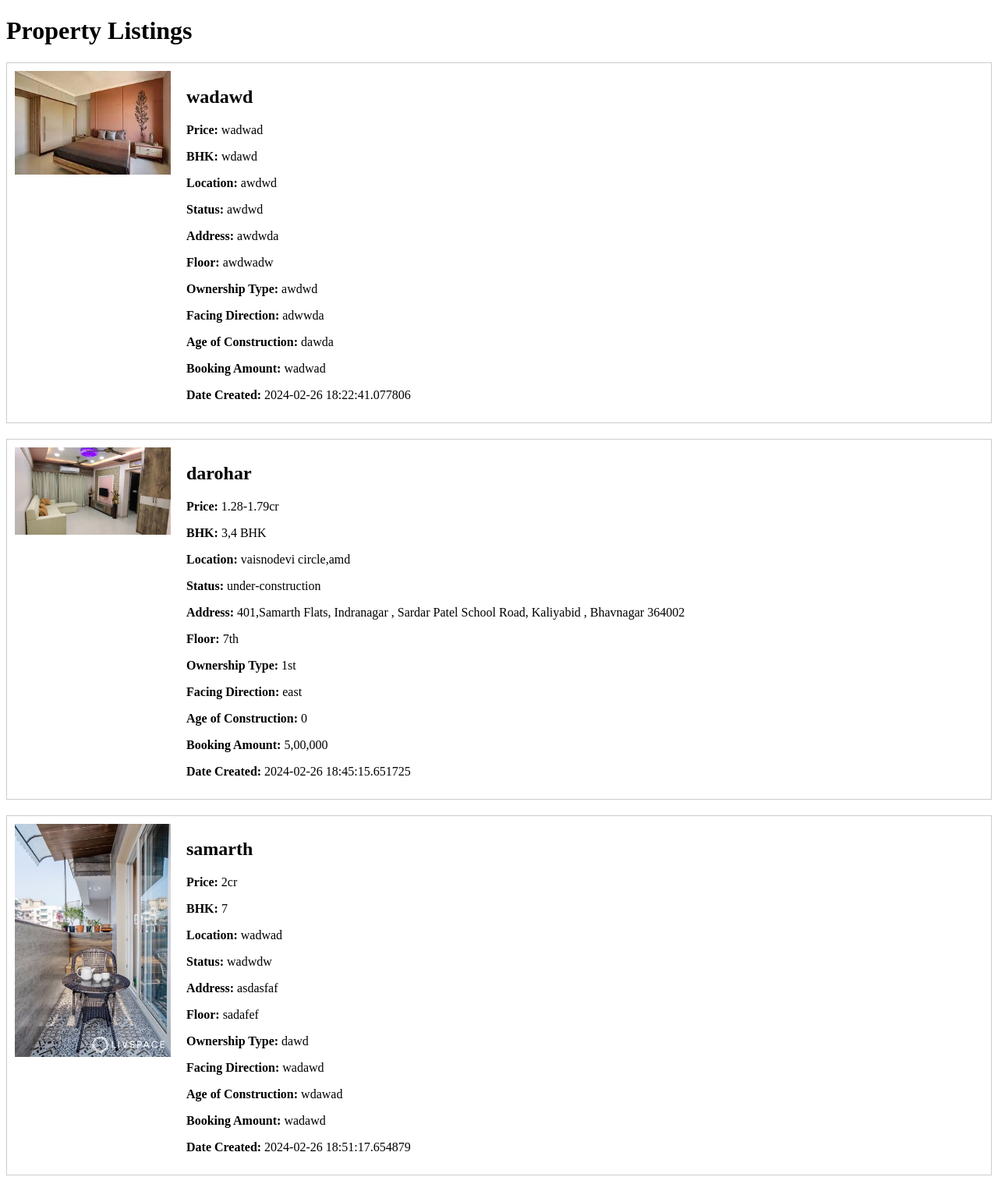
After one commit to meetoza1706/flask-web, a Flask app: page /property in a window 1280 px wide. The commit adds this page. Shown: the whole page at 78% size. Run offline with Flask 3, Linux system fonts and the light colour scheme.

Commit message:
feb 27 early morning

```diff
--- a/flask_web/main.py
+++ b/flask_web/main.py
@@ -1,11 +1,14 @@
 from flask import Flask, render_template, request, url_for, flash, redirect, session
 from flask_sqlalchemy import SQLAlchemy
-import datetime
+from datetime import datetime
 from werkzeug.security import generate_password_hash, check_password_hash
+import os
+from werkzeug.utils import secure_filename
 
 app = Flask(__name__)
 app.config['SQLALCHEMY_DATABASE_URI'] = 'sqlite:///data.db'
 app.config['SECRET_KEY'] = '1701'
+app.config['UPLOAD_FOLDER'] = 'static/uploads'
 app.config['WTF_CSRF_ENABLED'] = False
 db = SQLAlchemy(app)
 
@@ -13,15 +16,26 @@ class User(db.Model):
     id = db.Column(db.Integer, primary_key = True)
     username = db.Column(db.String(10), unique=True, nullable=False)
     password = db.Column(db.String(8), nullable=False)
-    # Data = db.relationship('Data', backref='user', lazy=True)
+    Data = db.relationship('Data', backref='user', lazy=True)
 
-# class Data(db.Model):
-#     id = db.Column(db.Integer, Primary_key=True)
-#     user_id = db.Column(db.Integer, db.Foreignkey('user.id'), Nullable=False)
-#     name =  db.Column(db.String(30), Nullable=False)
-#     price = db.Column(db.String(20), Nullable=False)
-#     image = db.Column(db.String(100), nullable=True)
-#     date_created = db.Column(db.DateTime, default=datetime.utcnow)
+
+class Data(db.Model):
+    id = db.Column(db.Integer, primary_key=True)
+    user_id = db.Column(db.Integer, db.ForeignKey('user.id'), nullable=False)
+    name = db.Column(db.String(30), nullable=False)
+    price = db.Column(db.String(20), nullable=False)
+    image = db.Column(db.String(100), nullable=True)
+    bhk = db.Column(db.String(6), nullable=True)
+    location = db.Column(db.String(100), nullable=True)
+    status = db.Column(db.String(50), nullable=True)
+    address = db.Column(db.String(600), nullable=True)
+    floor = db.Column(db.String(10), nullable=True)
+    ownership_type = db.Column(db.String(20), nullable=True)
+    facing_direction = db.Column(db.String(10), nullable=True)
+    age_of_construction = db.Column(db.String(10), nullable=True)
+    booking_amount = db.Column(db.String(20), nullable=True)
+    date_created = db.Column(db.DateTime, default=datetime.utcnow)
+
 
 @app.route('/')
 def home():
@@ -63,7 +77,7 @@ def login():
 
         if user and check_password_hash(user.password, password):
             session['logged_in'] = True
-            print("User logged in:", session['logged_in'])
+            session['user_id'] = user.id
             return redirect(url_for('home'))
         else:
             flash('Incorrect password or username', 'danger')
@@ -92,6 +106,46 @@ def contact_us():
         flash('You have not logged in yet', 'danger')
         return render_template('login.html')
 
+@app.route('/upload', methods=['POST', 'GET'])
+def upload():
+    if 'logged_in' in session and session['logged_in']:
+        if request.method == 'POST':
+
+            user_id = session.get('user_id')
+
+            name = request.form['name']
+            price = request.form['price']
+            image = request.files['image']
+            bhk = request.form['bhk']
+            location = request.form['location']
+            status = request.form['status']
+            address = request.form['address']
+            floor = request.form['floor']
+            ownership_type = request.form['ownership_type']
+            facing_direction = request.form['facing_direction']
+            age_of_construction = request.form['age_of_construction']
+            booking_amount = request.form['booking_amount']
+
+            filename = secure_filename(image.filename)
+            filepath = os.path.join(app.config['UPLOAD_FOLDER'], filename)
+            image.save(filepath)
+
+            new_data = Data(user_id=user_id, name=name, price=price, image=filename, bhk=bhk, location=location, status=status, address=address, floor=floor, ownership_type=ownership_type, facing_direction=facing_direction, age_of_construction=age_of_construction, booking_amount=booking_amount)
+
+            db.session.add(new_data)
+            db.session.commit()
+
+        return render_template('upload.html')
+    else:
+        flash('You have not logged in yet', 'danger')
+        return render_template('login.html')
+
+@app.route('/property', methods=['GET', 'POST'])
+def property():
+    property_data = Data.query.all()
+
+    return render_template('property.html', property_list=property_data)
+
 if __name__ == '__main__':
     with app.app_context():
         db.create_all()
--- a/flask_web/templates/Home.html
+++ b/flask_web/templates/Home.html
@@ -25,7 +25,7 @@
           <div class="navbar-container">
             <img src="{{ url_for('static', filename='icons/logo-verticle.png') }}" class="logo">
             <a class="nav_a_3" href="{{ url_for('home') }}"><p>Home</p></a>
-            <a href="test.html" class="nav_a_2"><p>Sell or Rent</p></a>
+            <a href="{{ url_for('upload') }}" class="nav_a_2"><p>Sell or Rent</p></a>
             <a href="{{ url_for('contact_us') }}" class="nav_a_1"><p>Contact Us</p></a>
             <form method="GET" action="{{ url_for('login') }}">
               <button type="submit" class="button-17" role="button">Login</button>
--- a/flask_web/templates/home-logged-in.html
+++ b/flask_web/templates/home-logged-in.html
@@ -29,7 +29,7 @@
           <div class="navbar-container">
             <img src="{{ url_for('static', filename='icons/logo-verticle.png') }}" class="logo">
               <a href="{{ url_for('home') }}" class="nav_a_3"><p>Home</p></a>
-              <a href="test.html" class="nav_a_2"><p>Sell or Rent</p></a>
+              <a href="{{ url_for('upload') }}" class="nav_a_2"><p>Sell or Rent</p></a>
               <a href="{{ url_for('contact_us') }}" class="nav_a_1"><p>Contact Us</p></a>
               <div class="dropdown">
                 <button class="dropbtn"><h6 class="btntext">Account</h6></button>
--- /dev/null
+++ b/flask_web/templates/property.html
@@ -0,0 +1,54 @@
+<!DOCTYPE html>
+<html lang="en">
+<head>
+    <meta charset="UTF-8">
+    <meta name="viewport" content="width=device-width, initial-scale=1.0">
+    <title>Property Listings</title>
+    <style>
+        .property-card {
+            border: 1px solid #ccc;
+            padding: 10px;
+            margin-bottom: 20px;
+            overflow: hidden;
+        }
+        .property-image {
+            float: left;
+            margin-right: 20px;
+        }
+        .property-details {
+            overflow: hidden;
+        }
+    </style>
+</head>
+<body>
+    <h1>Property Listings</h1>
+    <div>
+        {% for property_data in property_list %}
+            <div class="property-card">
+                <div class="property-image">
+                    {% if property_data.image %}
+                        <img src="{{ url_for('static', filename='uploads/' + property_data.image) }}" alt="{{ property_data.name }}" style="max-width: 200px;">
+                    {% else %}
+                        <img src="{{ url_for('static', filename='placeholder.jpg') }}" alt="Placeholder Image" style="max-width: 200px;">
+                    {% endif %}
+                </div>
+                <div class="property-details">
+                    <h2>{{ property_data.name }}</h2>
+                    <p><strong>Price:</strong> {{ property_data.price }}</p>
+                    <p><strong>BHK:</strong> {{ property_data.bhk }}</p>
+                    <p><strong>Location:</strong> {{ property_data.location }}</p>
+                    <p><strong>Status:</strong> {{ property_data.status }}</p>
+                    <p><strong>Address:</strong> {{ property_data.address }}</p>
+                    <p><strong>Floor:</strong> {{ property_data.floor }}</p>
+                    <p><strong>Ownership Type:</strong> {{ property_data.ownership_type }}</p>
+                    <p><strong>Facing Direction:</strong> {{ property_data.facing_direction }}</p>
+                    <p><strong>Age of Construction:</strong> {{ property_data.age_of_construction }}</p>
+                    <p><strong>Booking Amount:</strong> {{ property_data.booking_amount }}</p>
+                    <p><strong>Date Created:</strong> {{ property_data.date_created }}</p>
+                    <!-- Add more property details as needed -->
+                </div>
+            </div>
+        {% endfor %}
+    </div>
+</body>
+</html>
```
Also changed, not shown: flask_web/templates/upload.html (added, +50 -0 lines), flask_web/instance/data.db, flask_web/static/upload.css (added), flask_web/static/uploads/balcony.avif (added), flask_web/static/uploads/bedroom.jpg (added), flask_web/static/uploads/living_room.jpg (added).
